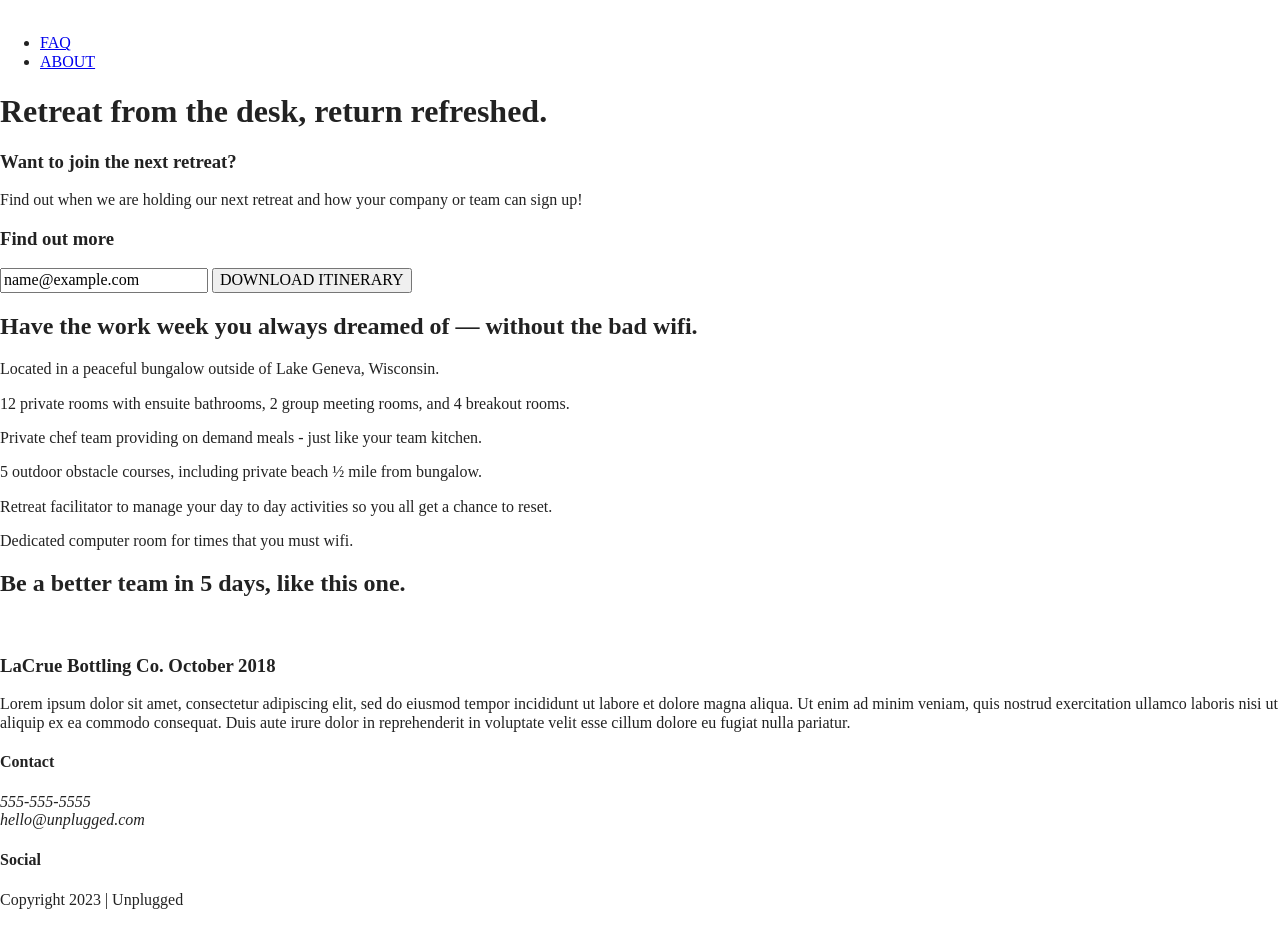
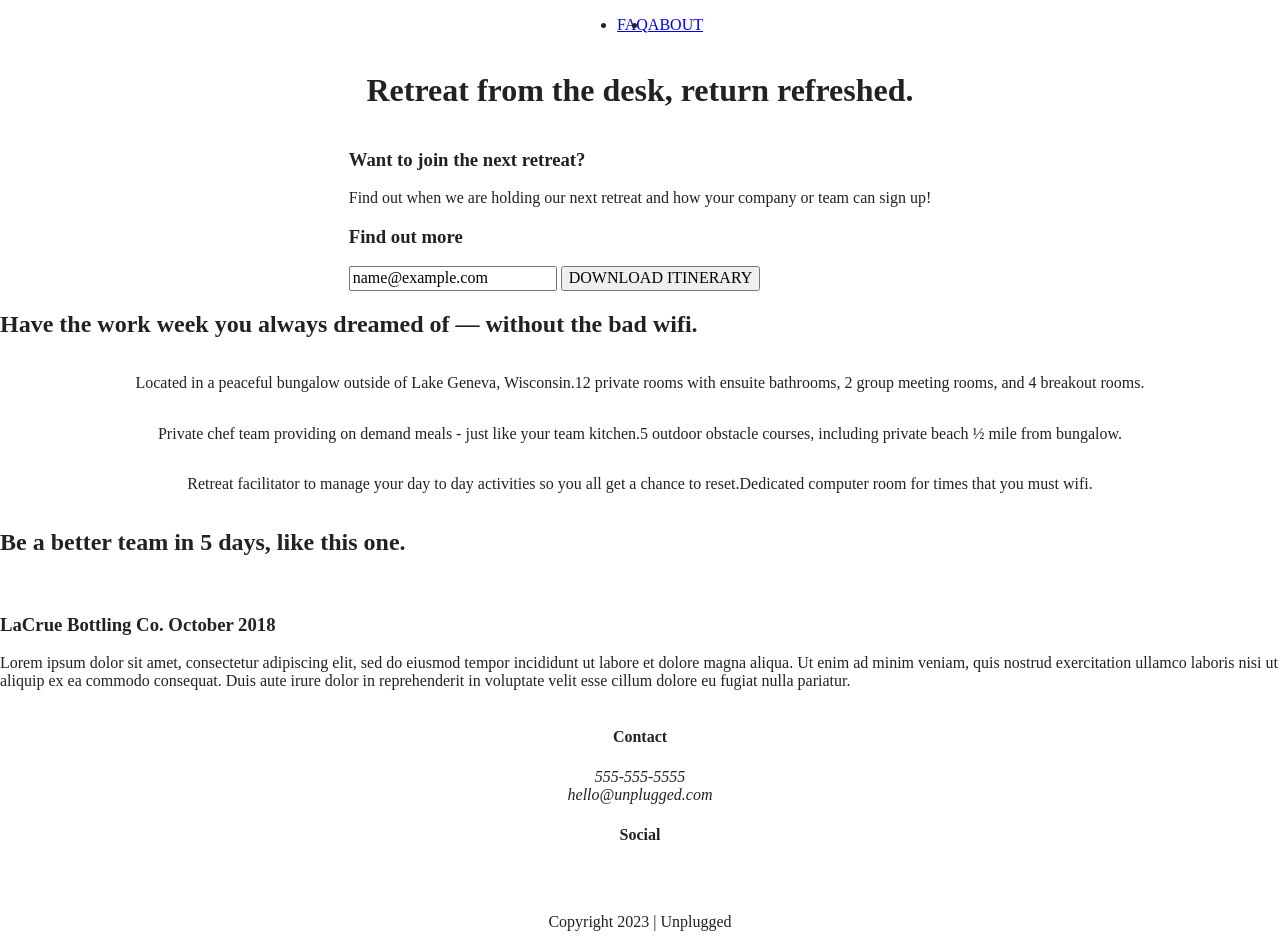
Before and after one commit to dedricl/unplugged-project, a website built with Parcel: page index.html in a window 1280 px wide. Before the commit the page ends 925 px from the top, so only its background shows below. Built offline with nearby package versions, Linux system fonts and the light colour scheme.

Commit message:
Add flexbox properties to main css

```diff
--- a/css/main.css
+++ b/css/main.css
@@ -87,6 +87,106 @@ textarea {
    Author's custom styles
    ========================================================================== */
 
+/* Base Header Footer Styles */
+header {
+  display: flex;
+  justify-content: center;
+}
+header .content-wrapper {
+  display: flex;
+  justify-content: center;
+  align-items: center;
+  flex-flow: row wrap;
+}
+header nav ul {
+  display: flex;
+  justify-content: space-around;
+}
+
+/* Hero area */
+
+.hero-area {
+  display: flex;
+  justify-content: center;
+}
+
+/* Aside  Area*/
+
+aside {
+  display: flex;
+  justify-content: center;
+}
+
+/* Features  */
+
+.features {
+  display: flex;
+  justify-content: center;
+}
+.features .features-items {
+  display: flex;
+  justify-content: center;
+  align-items: flex-start;
+  flex-flow: row wrap;
+}
+/* Reviews */
+
+.reviews {
+  display: flex;
+  justify-content: center;
+}
+
+/* Footer */
+
+footer {
+  display: flex;
+  flex-direction: column;
+  align-items: center;
+  text-align: center;
+}
+footer .content-wrapper {
+  flex-flow: row wrap;
+}
+
+footer .social-icons {
+  display: flex;
+  justify-content: space-around;
+  align-items: center;
+}
+
+footer .social-icons p {
+  display: flex;
+  justify-content: center;
+  align-items: center;
+}
+
+/*************************** About Page */
+
+/* Mission */
+
+.mission {
+  display: flex;
+  justify-content: center;
+}
+
+/* Contact */
+.contact-session {
+  display: flex;
+  justify-content: center;
+}
+
+/*************************** FAQ Page */
+
+.faq {
+  display: flex;
+  justify-content: center;
+}
+
+.faq .content-wrapper {
+  display: flex;
+  justify-content: center;
+  align-items: flex-start;
+}
 /* ==========================================================================
    Helper classes
    ========================================================================== */
```
Also changed, not shown: faq/index.html (+1 -1 lines).
